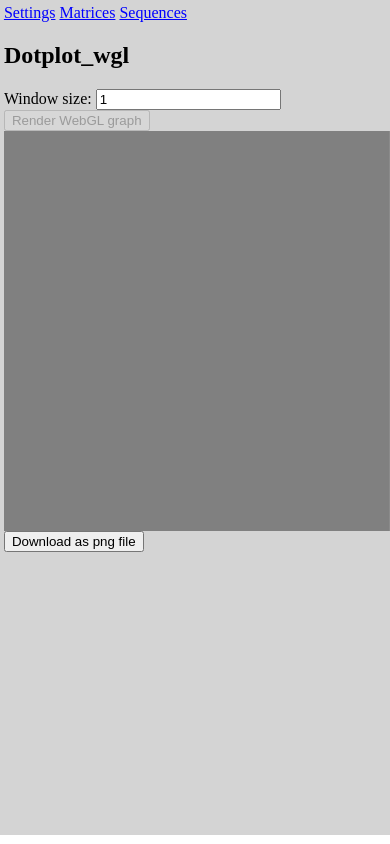
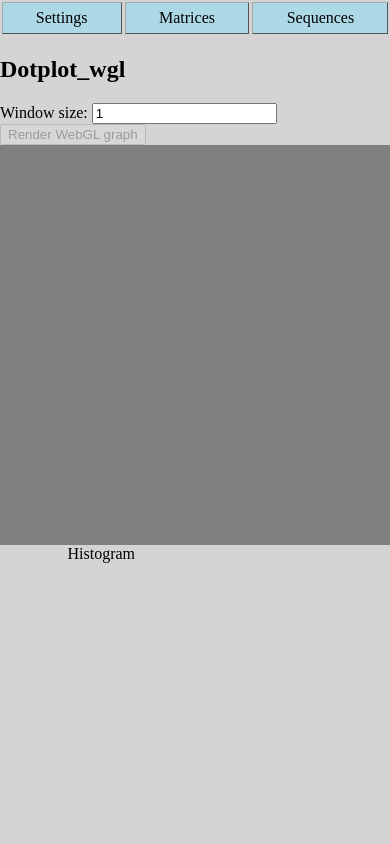
Before and after one commit to crazybiocomputing/dotplot_wgl, a plain HTML site: page src/index.html in a window 390 px wide. Drawn offline with Linux system fonts and the light colour scheme; no server answers.

Commit message:
first draft responsive

```diff
--- a/src/index.html
+++ b/src/index.html
@@ -17,8 +17,13 @@
         <label for='window'>Window size: </label>
         <input type='number' name='window' id='window' min='1' step='1' value='1'><br>
         <input type='button' id='webgl' value='Render WebGL graph' disabled>
-        <div id='container'>
-            <canvas id='canvas' width="0" height="0"></canvas>
+        <div id='container-hist'>
+            <div id='container'>
+                <canvas id='canvas' width="0" height="0"></canvas>
+            </div>
+            <div id='hist'>
+                Histogram
+            </div>
         </div>
         <input type='button' id='download' value='Download as png file'>
         <a id='ghost-anchor'></a>
--- a/src/stylesheets/style.css
+++ b/src/stylesheets/style.css
@@ -1,21 +1,30 @@
 body {
     margin: 0;
-    width: 100%;
-    height: 100%;
 }
 
-a {
-    color: blue;
-    text-decoration: underline;
+nav {
+    display: flex;
+}
+
+nav > a {
+    margin: 0.1em;
+    padding: 0.4em;
+    border: thin outset darkgrey;
+    background: lightblue;
+    text-align: center;
     cursor: pointer;
+    flex: auto;
+}
+
+nav > a:active {
+    border-style: inset;
 }
 
 section {
     position: fixed;
     overflow: auto;
-    padding: 1%;
-    width: 98%;
-    height: 98%;
+    width: 100%;
+    height: 100%;
     background-color: #d4d4d4;
     transition: -webkit-transform 0.5s ease-in-out;
     transition: -moz-transform 0.5s ease-in-out;
@@ -31,11 +40,24 @@ section {
     transform: translate3d(0, 0, 0);
 }
 
+#container-hist {
+    display: flex;
+    flex-wrap: wrap;
+}
+
 #container {
     overflow: scroll;
-    width: 500px;
+    background-color: #808080;
+    flex-grow: 1;
+}
+
+#hist {
+    margin: auto;
+}
+
+#container, #hist {
+    min-width: 255px;
     height: 400px;
-    background-color: #808080;
 }
 
 canvas {
```
Also changed, not shown: 1 other file.
